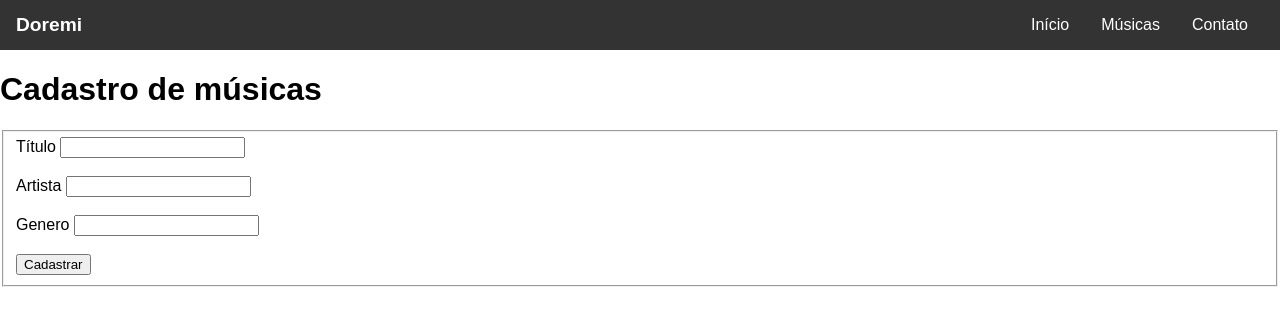
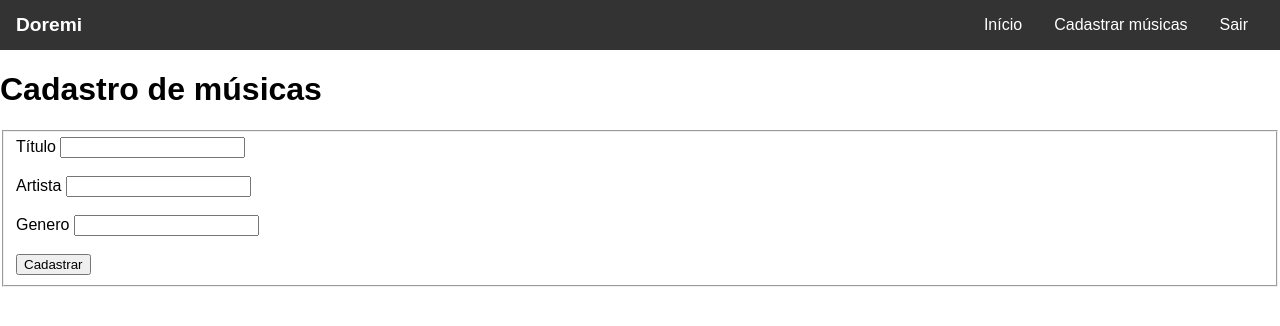
Before and after one commit to mazzuzugaib/Flask-E-la-vamos-noooos, a Flask app: page /cadastro in a window 1280 px wide. Shown: the top 326 px of the page. Run offline with Flask 3, Linux system fonts and the light colour scheme.

Commit message:
ate 50
consertando erros basicos

```diff
--- a/templates/login.html
+++ b/templates/login.html
@@ -1,4 +1,4 @@
-{% extends "navbar.html"}
+{% extends "navbar.html"%}
 
 {% block conteudo %}
     <fieldset>
--- a/templates/navbar.html
+++ b/templates/navbar.html
@@ -35,8 +35,8 @@
     <div class="navbar">
         <div class="logo">Doremi</div>
         <a href="/">Início</a>
-        <a href="/musicas">Músicas</a>
-        <a href="/contato">Contato</a>
+        <a href="/cadastro">Cadastrar músicas</a>
+        <a href="/sair">Sair</a>
     </div>
 
     {% block conteudo %} {% endblock %}
```
